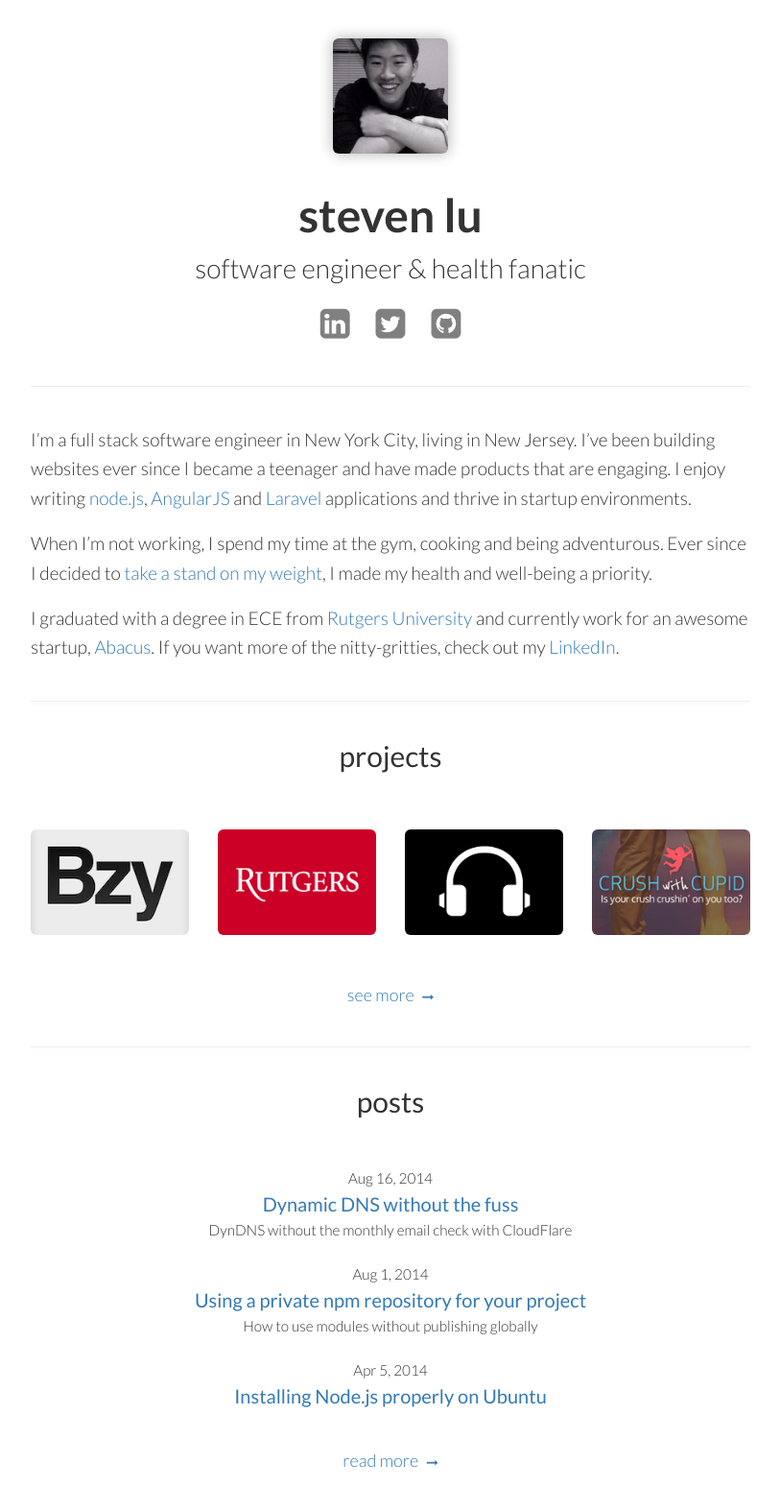
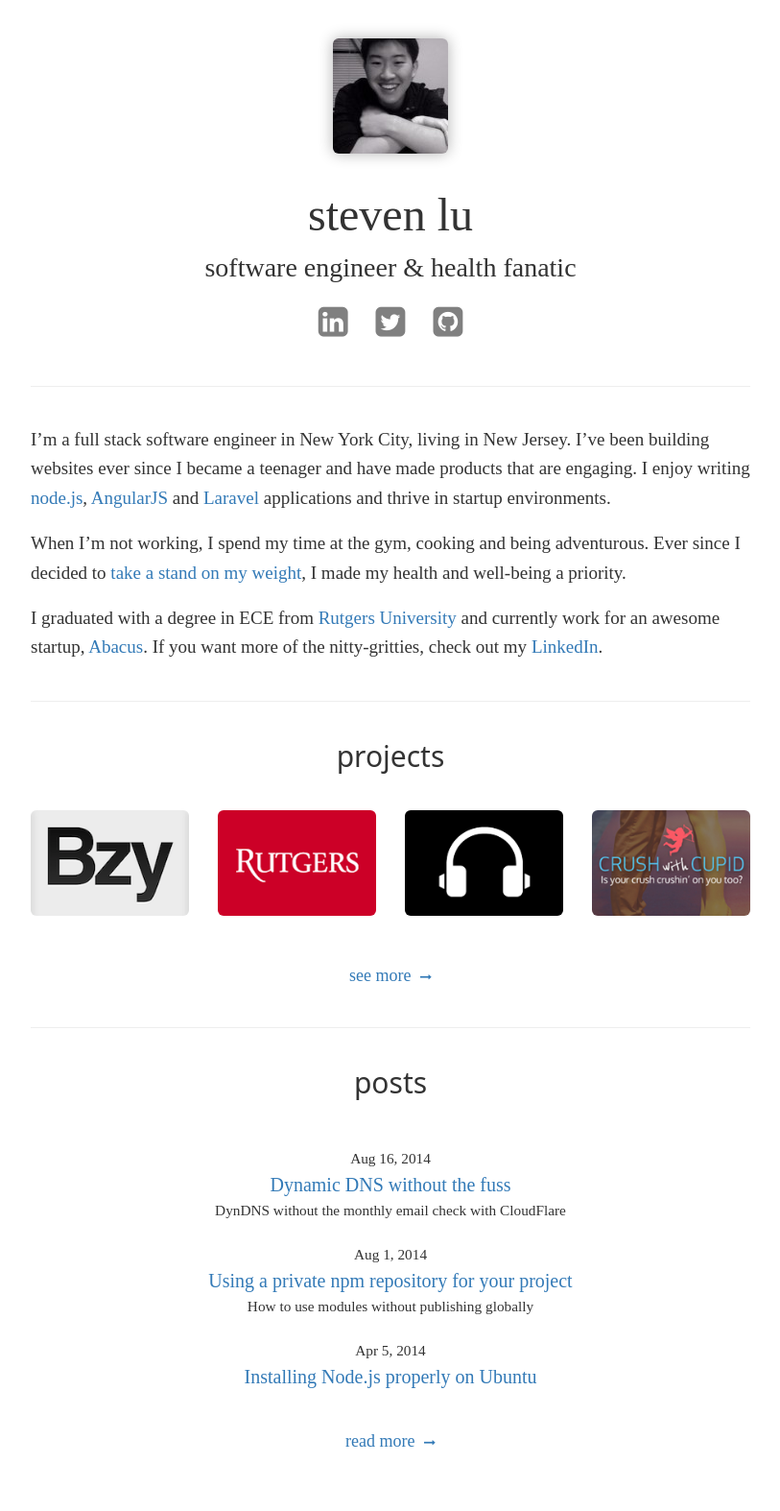
Before and after one commit to sjlu/sjlu.github.io, a Jekyll site: the page built from index.html, in a window 1280 px wide. Shown: the whole page at 96% size, without its empty margins (233-1046 px from the left). Built offline with Jekyll 4.4.1, drawn with Linux system fonts in a browser that asks for light colours; nearby versions of some CDN libraries.

Commit message:
changing font

```diff
--- a/_layouts/default.html
+++ b/_layouts/default.html
@@ -12,6 +12,9 @@
 
     <link href='//fonts.googleapis.com/css?family=Merriweather:300,300italic,400,400italic,700,700italic' rel='stylesheet' type='text/css'>
     <link href='//fonts.googleapis.com/css?family=Lato:300,400,700' rel='stylesheet' type='text/css'>
+
+    <script src="//use.typekit.net/tfs0plg.js"></script>
+    <script>try{Typekit.load();}catch(e){}</script>
     <link href='//maxcdn.bootstrapcdn.com/bootstrap/3.2.0/css/bootstrap.min.css' rel='stylesheet' type='text/css'>
     <link href='//maxcdn.bootstrapcdn.com/font-awesome/4.1.0/css/font-awesome.min.css' rel='stylesheet' type='text/css'>
     <link rel="stylesheet" href="{{ "/css/main.css" | prepend: site.baseurl }}">
--- a/css/main.scss
+++ b/css/main.scss
@@ -5,8 +5,9 @@
 
 // Globals
 body {
-  font-family: "Lato", serif;
+  font-family: "proxima-nova", serif;
   font-weight: 300;
+  color: #333;
 }
 
 hr {
@@ -16,7 +17,7 @@ hr {
     margin: 0;
   }
 
-  box-shadow: rgba(238,238,238,1) 0 2px 4px;
+  // box-shadow: rgba(238,238,238,1) 0 2px 4px;
 }
 
 nav {
@@ -97,6 +98,8 @@ p {
 
 // Homepage
 #title {
+  font-family: "adelle", serif;
+
   .avatar {
     img {
       box-shadow: rgba(0,0,0,0.3) 0 0 15px;
@@ -107,13 +110,14 @@ p {
     margin-top: 30px;
 
     font-size: 48px;
-    font-weight: 600;
+    font-weight: 400;
 
     text-transform: lowercase;
   }
 
   .description {
     font-size: 28px;
+    font-weight: 200;
   }
 
   .social {
@@ -141,6 +145,10 @@ p {
 #about {}
 
 #projects {
+  h2 {
+    font-family: "adelle", sans;
+  }
+
   img {
     max-width: 100%;
     height: auto;
@@ -157,6 +165,10 @@ p {
 }
 
 #posts {
+  h2 {
+    font-family: "adelle", sans;
+  }
+
   .headline {
     margin: 20px 0;
 
@@ -189,8 +201,8 @@ p {
 
 // Post page
 .post {
-  font-family: "Lato", serif;
-  font-weight: 400;
+  font-family: "adelle", serif;
+  font-weight: 300;
 
   .post-header {
     h1 {
@@ -199,9 +211,9 @@ p {
     }
 
     p {
-      font-family: "Merriweather", sans-serif;
+      font-family: "proxima-nova", sans-serif;
       font-style: italic;
-      font-weight: 400;
+      font-weight: 300;
       font-size: 18px;
 
       &.meta {
@@ -214,18 +226,16 @@ p {
   }
 
   .post-content {
-    font-family: "Merriweather", sans-serif;
+    font-family: "proxima-nova", sans-serif;
     font-weight: 300;
-    font-size: 14px;
+    font-size: 17px;
 
     p {
-      font-size: 14px;
-      line-height: 1.8;
+      line-height: 1.5;
     }
 
     ul, ol {
       padding-left: 24px;
-      font-size: 14px;
       margin-bottom: 0;
 
       + pre {
@@ -237,12 +247,18 @@ p {
     pre {
       margin: 20px 0;
     }
+
+    h1,h2,h3,h4,h5 {
+      font-family: "adelle", serif;
+      font-weight: 400;
+    }
   }
 }
 
 // Project page
 .project {
   .project-header {
+    font-family: "adelle", sans;
     margin-bottom: 20px;
   }
 
--- a/index.html
+++ b/index.html
@@ -34,7 +34,6 @@ layout: default
 <div id="projects">
   <h2 class="text-center">projects</h2>
   <br />
-  <br />
   <div class="row">
     {% for page in site.pages | sort:title %}
       {% if page.categories contains "project" and page.categories contains "featured" %}
@@ -54,7 +53,7 @@ layout: default
 </div>
 <hr />
 <div id="posts" class="text-center">
-  <h2 class="">posts</h2>
+  <h2 class="text-center">posts</h2>
   <br />
   {% for post in site.posts limit:3 %}
     <div class="headline">
```
